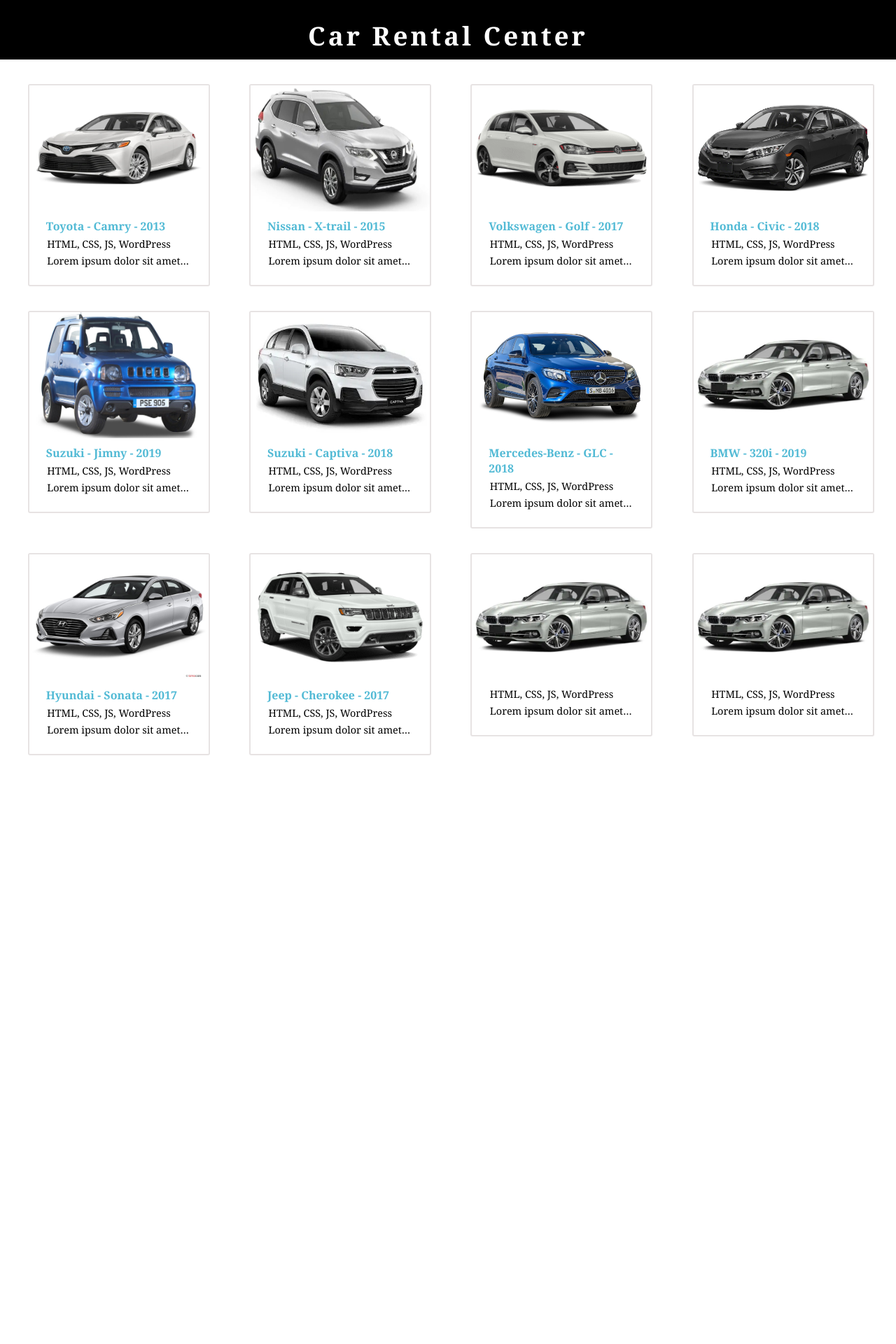
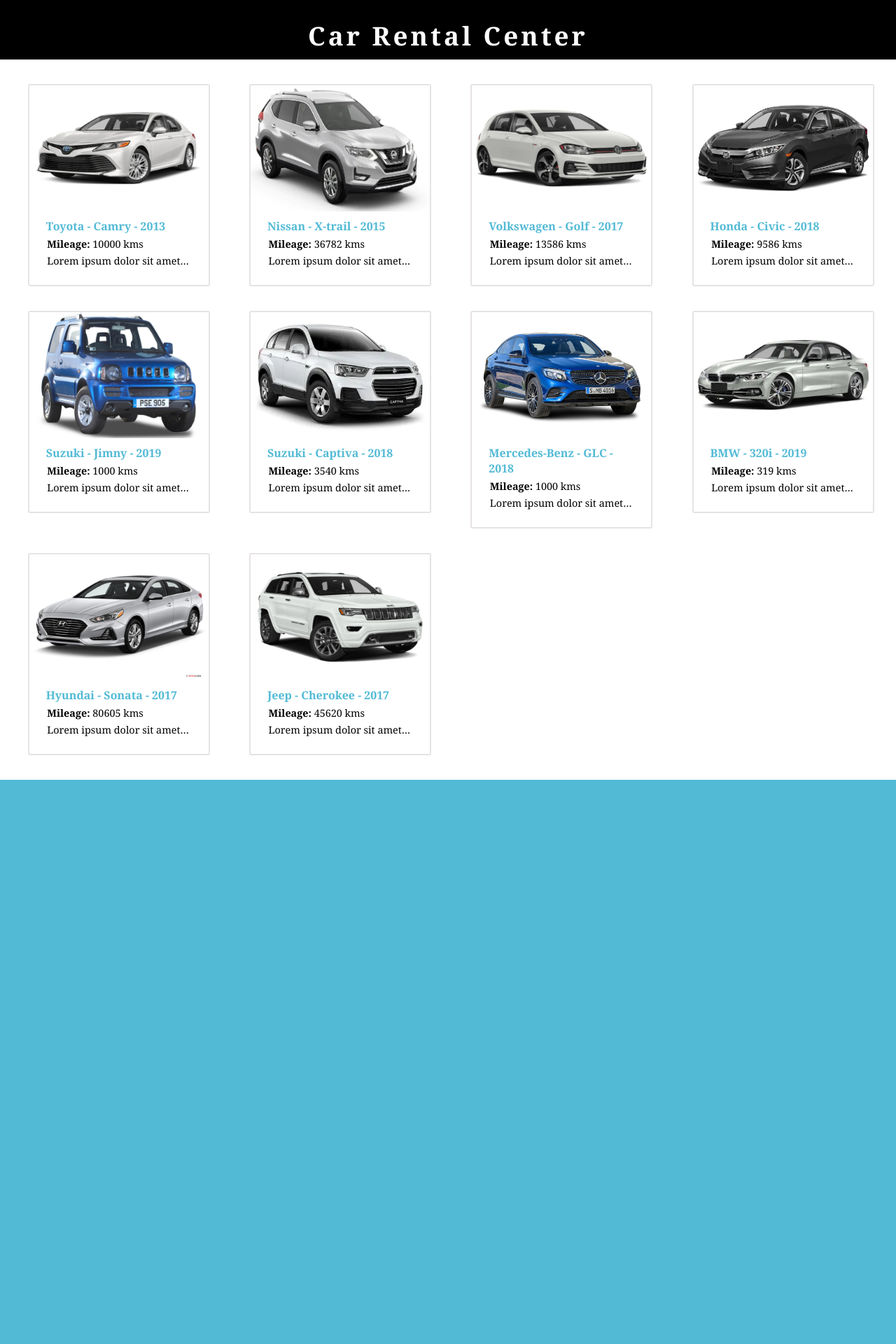
Before and after one commit to JasonZhongZexin/Vehicle_Rent, a PHP site: page / in a window 1280 px wide. Shown: the top 1920 px of the page at 70% size. Before the commit the page ends 1079 px from the top, so only its background shows below. Run offline with PHP 8.4, Linux system fonts and the light colour scheme.

Commit message:
Update index.php
set mileage for the car

```diff
--- a/index.php
+++ b/index.php
@@ -30,9 +30,11 @@
                 var title = cars[i].getElementsByTagName("brand")[0].childNodes[0].nodeValue +" - "+ cars[i].getElementsByTagName("model")[0].childNodes[0].nodeValue +" - "+ cars[i].getElementsByTagName("model_year")[0].childNodes[0].nodeValue;
                 //alert(title);
                 var model = cars[i].getElementsByTagName("model")[0].childNodes[0].nodeValue;
+                var meileage = cars[i].getElementsByTagName("mileage")[0].childNodes[0].nodeValue;
                 setTitle(i+1,title);
                 //alert(id);
                 setImage(i+1,model);
+                setMileage(i+1,meileage);
                 // dispalyItem(i+1);
             }
         }
@@ -46,6 +48,12 @@
             document.getElementById(id).src = images;
         }
 
+        function setMileage(index,meileage){
+            var data = "<b>Mileage: </b>"+meileage+" kms";
+            var id="mileage"+index;
+            document.getElementById(id).innerHTML = data;
+        }
+
         // function dispalyItem(index){
         //     document.getElementById(id).style.display = "inline-block";
         // }
@@ -56,77 +64,78 @@
     </script>
 </head>
 <body>
-    <div class="container">
+<div class="container">
         <header class="header">
             <h4 class="header_title">Car Rental Center</h4>
             <!-- <input type="button" class="reservation_btn" value="Car Reservation" /> -->
         </header>
+    <div class="gallery_container">
         <div class="gallery">
             <div class="thumbnail1">
                 <img src="./images/320i.jpg" alt="" width="2000" id="cards1"/>
                 <h4 id=cards1_title></h4>
-                <p class="tag1">HTML, CSS, JS, WordPress</p>
-                <p class="text_column1">Lorem ipsum dolor sit amet, consectetur adipisicing elit, sed do eiusmod tempor incididunt ut labore et dolore magna aliqua.</p>
+                <p id="mileage1"><b>Mileage: </b>HTML, CSS, JS, WordPress</p>
+                <p id="text_column1">Lorem ipsum dolor sit amet, consectetur adipisicing elit, sed do eiusmod tempor incididunt ut labore et dolore magna aliqua.</p>
             </div>
             <div class="thumbnail2">
                 <img src="./images/320i.jpg" alt="" width="2000" id="cards2"/>
                 <h4 id=cards2_title></h4>
-                <p class="tag2">HTML, CSS, JS, WordPress</p>
-                <p class="text_column2">Lorem ipsum dolor sit amet, consectetur adipisicing elit, sed do eiusmod tempor incididunt ut labore et dolore magna aliqua.</p>
+                <p id="mileage2">HTML, CSS, JS, WordPress</p>
+                <p id="text_column2">Lorem ipsum dolor sit amet, consectetur adipisicing elit, sed do eiusmod tempor incididunt ut labore et dolore magna aliqua.</p>
             </div>
             <div class="thumbnail3">
                 <img src="./images/320i.jpg" alt="" width="2000" id="cards3"/>
                 <h4 id=cards3_title></h4>
-                <p class="tag3">HTML, CSS, JS, WordPress</p>
-                <p class="text_column3">Lorem ipsum dolor sit amet, consectetur adipisicing elit, sed do eiusmod tempor incididunt ut labore et dolore magna aliqua.</p>
+                <p id="mileage3">HTML, CSS, JS, WordPress</p>
+                <p id="text_column3">Lorem ipsum dolor sit amet, consectetur adipisicing elit, sed do eiusmod tempor incididunt ut labore et dolore magna aliqua.</p>
             </div>
             <div class="thumbnail4">
                 <img src="./images/320i.jpg" alt="" width="2000" id="cards4"/>
                 <h4 id=cards4_title></h4>
-                <p class="tag4">HTML, CSS, JS, WordPress</p>
-                <p class="text_column4">Lorem ipsum dolor sit amet, consectetur adipisicing elit, sed do eiusmod tempor incididunt ut labore et dolore magna aliqua.</p>
+                <p id="mileage4">HTML, CSS, JS, WordPress</p>
+                <p id="text_column4">Lorem ipsum dolor sit amet, consectetur adipisicing elit, sed do eiusmod tempor incididunt ut labore et dolore magna aliqua.</p>
             </div>
         </div>
         <div class="gallery">
             <div class="thumbnail5">
                 <img src="./images/320i.jpg" alt="" width="2000" id="cards5"/>
                 <h4 id=cards5_title></h4>
-                <p class="tag5">HTML, CSS, JS, WordPress</p>
-                <p class="text_column5">Lorem ipsum dolor sit amet, consectetur adipisicing elit, sed do eiusmod tempor incididunt ut labore et dolore magna aliqua.</p>
+                <p id="mileage5">HTML, CSS, JS, WordPress</p>
+                <p id="text_column5">Lorem ipsum dolor sit amet, consectetur adipisicing elit, sed do eiusmod tempor incididunt ut labore et dolore magna aliqua.</p>
             </div>
             <div class="thumbnail6">
                 <img src="./images/320i.jpg" alt="" width="2000" id="cards6"/>
                 <h4 id=cards6_title></h4>
-                <p class="tag6">HTML, CSS, JS, WordPress</p>
-                <p class="text_column6">Lorem ipsum dolor sit amet, consectetur adipisicing elit, sed do eiusmod tempor incididunt ut labore et dolore magna aliqua.</p>
+                <p id="mileage6">HTML, CSS, JS, WordPress</p>
+                <p id="text_column6">Lorem ipsum dolor sit amet, consectetur adipisicing elit, sed do eiusmod tempor incididunt ut labore et dolore magna aliqua.</p>
             </div>
             <div class="thumbnail7">
                 <img src="./images/320i.jpg" alt="" width="2000" id="cards7"/>
                 <h4 id=cards7_title></h4>
-                <p class="tag7">HTML, CSS, JS, WordPress</p>
-                <p class="text_column7">Lorem ipsum dolor sit amet, consectetur adipisicing elit, sed do eiusmod tempor incididunt ut labore et dolore magna aliqua.</p>
+                <p id="mileage7">HTML, CSS, JS, WordPress</p>
+                <p id="text_column7">Lorem ipsum dolor sit amet, consectetur adipisicing elit, sed do eiusmod tempor incididunt ut labore et dolore magna aliqua.</p>
             </div>
             <div class="thumbnail8">
                 <img src="./images/320i.jpg" alt="" width="2000" id="cards8"/>
                 <h4 id=cards8_title></h4>
-                <p class="tag8">HTML, CSS, JS, WordPress</p>
-                <p class="text_column8">Lorem ipsum dolor sit amet, consectetur adipisicing elit, sed do eiusmod tempor incididunt ut labore et dolore magna aliqua.</p>
+                <p id="mileage8">HTML, CSS, JS, WordPress</p>
+                <p id="text_column8">Lorem ipsum dolor sit amet, consectetur adipisicing elit, sed do eiusmod tempor incididunt ut labore et dolore magna aliqua.</p>
             </div>
         </div>
         <div class="gallery">
             <div class="thumbnail9">
                 <img src="./images/320i.jpg" alt="" width="2000" id="cards9"/>
                 <h4 id=cards9_title></h4>
-                <p class="tag9">HTML, CSS, JS, WordPress</p>
-                <p class="text_column9">Lorem ipsum dolor sit amet, consectetur adipisicing elit, sed do eiusmod tempor incididunt ut labore et dolore magna aliqua.</p>
+                <p id="mileage9">HTML, CSS, JS, WordPress</p>
+                <p id="text_column9">Lorem ipsum dolor sit amet, consectetur adipisicing elit, sed do eiusmod tempor incididunt ut labore et dolore magna aliqua.</p>
             </div>
             <div class="thumbnail10">
                 <img src="./images/320i.jpg" alt="" width="2000" id="cards10"/>
                 <h4 id=cards10_title></h4>
-                <p class="tag10">HTML, CSS, JS, WordPress</p>
-                <p class="text_column10">Lorem ipsum dolor sit amet, consectetur adipisicing elit, sed do eiusmod tempor incididunt ut labore et dolore magna aliqua.</p>
+                <p id="mileage10">HTML, CSS, JS, WordPress</p>
+                <p id="text_column10">Lorem ipsum dolor sit amet, consectetur adipisicing elit, sed do eiusmod tempor incididunt ut labore et dolore magna aliqua.</p>
             </div>
-            <div class="thumbnail11">
+            <!-- <div class="thumbnail11">
                 <img src="./images/320i.jpg" alt="" width="2000" id="cards11"/>
                 <h4 id=cards11_title></h4>
                 <p class="tag11">HTML, CSS, JS, WordPress</p>
@@ -137,8 +146,9 @@
                 <h4 id=cards12_title></h4>
                 <p class="tag12">HTML, CSS, JS, WordPress</p>
                 <p class="text_column12">Lorem ipsum dolor sit amet, consectetur adipisicing elit, sed do eiusmod tempor incididunt ut labore et dolore magna aliqua.</p>
-            </div>
+            </div> -->
         </div>
     </div>
+</div>
 </body>
 </html>
```
